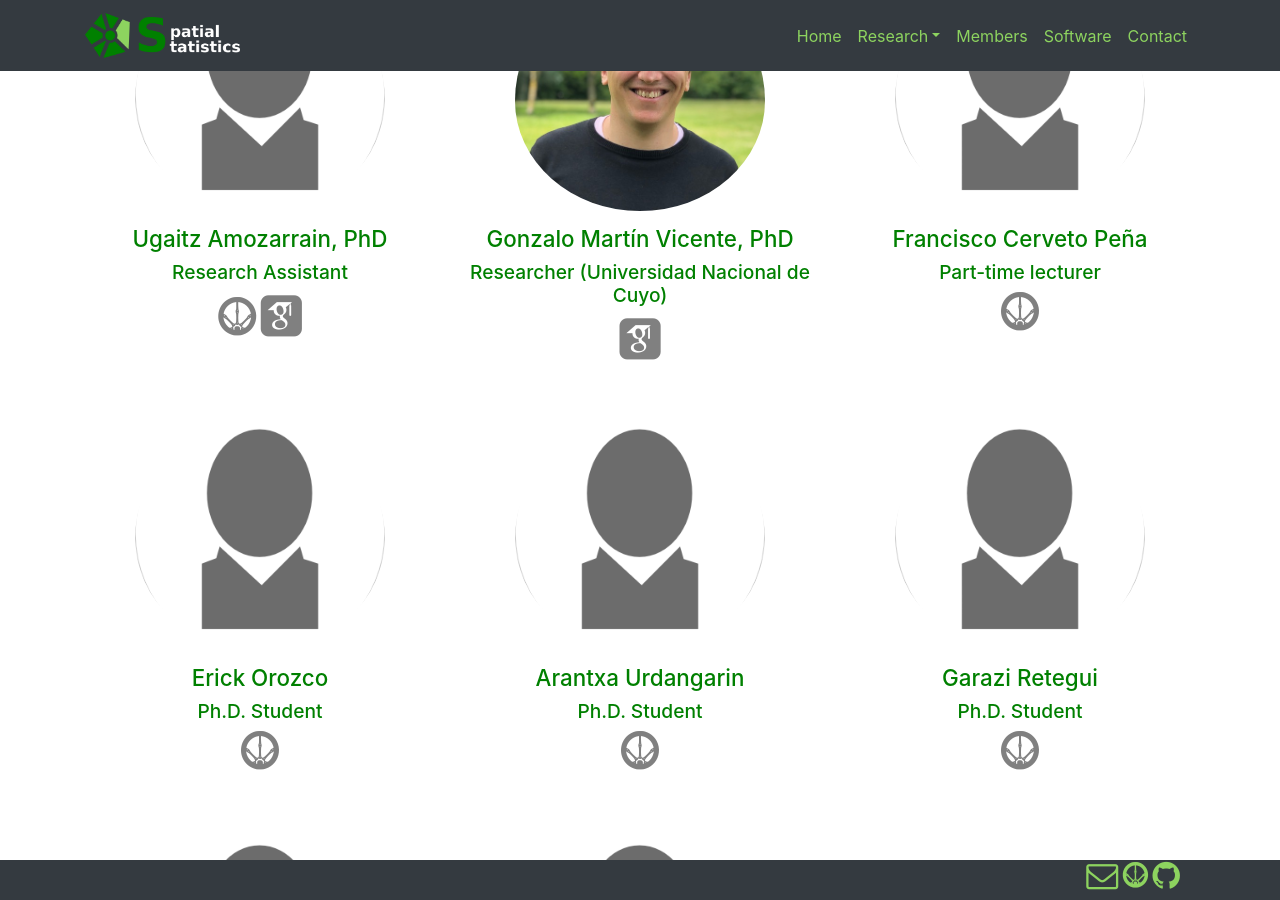
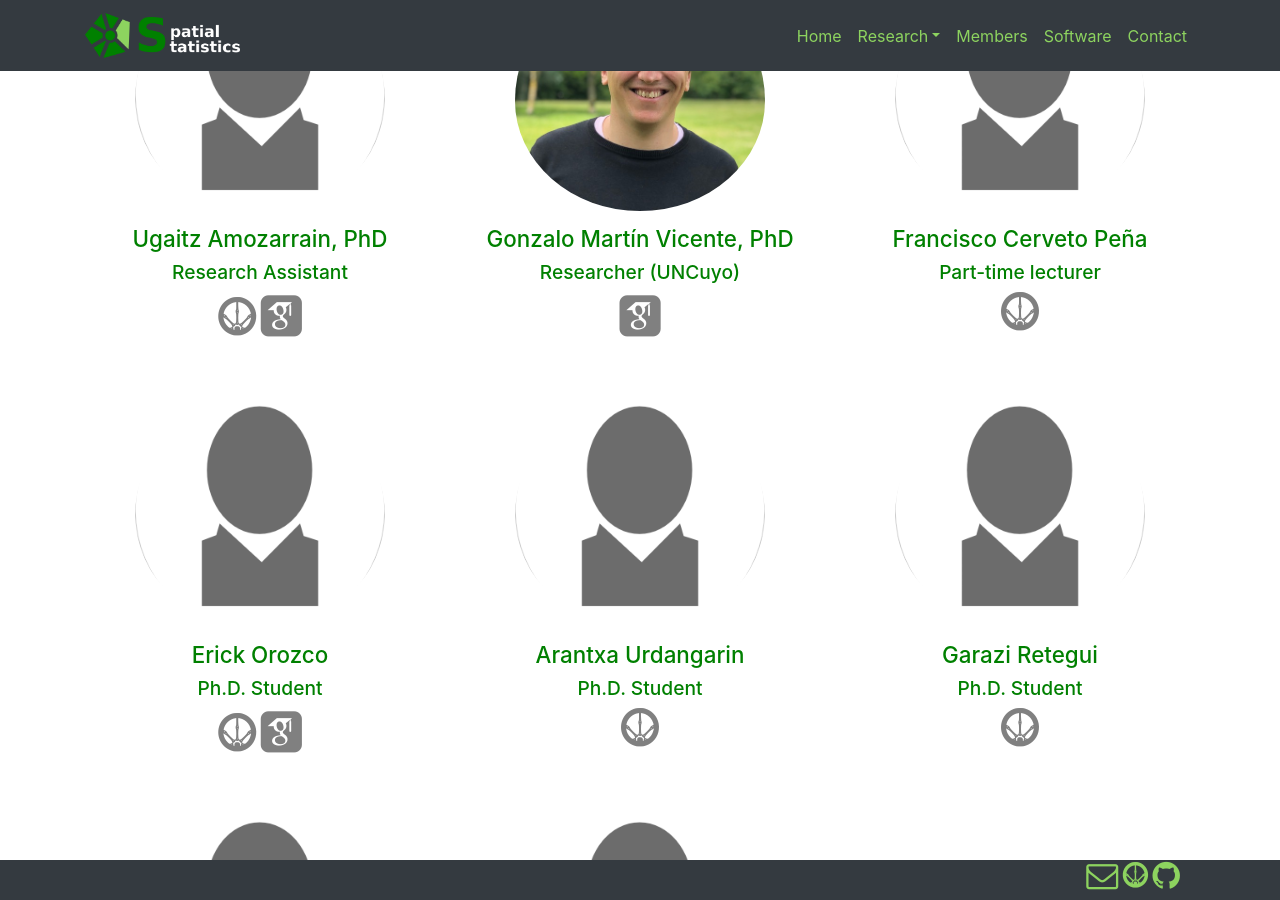
Before and after one commit to spatialstatisticsupna/spatialstatisticsupna.github.io, a Jekyll site: the page built from index.html, in a window 1280 px wide and 900 px high, scrolled down 4513 px. Built offline with Jekyll 4.4.1, drawn with Linux system fonts in a browser that asks for light colours; some web fonts are replaced; some of the changed text lies outside the part shown.

Commit message:
Update members.html

```diff
--- a/_includes/members.html
+++ b/_includes/members.html
@@ -152,24 +152,12 @@
                 <div class="service-box">
                     <img class="m-img" src="img/GroupMembers/Gonzalo.jpg"></img>
                     <h3 >Gonzalo Martín Vicente, PhD</h3>
-                    <h4 >Researcher (Universidad Nacional de Cuyo)</h4>
+                    <h4 >Researcher (UNCuyo)</h4>
                     <div id="u-social">
 		    <a href="https://scholar.google.com/citations?user=NjbJYe4AAAAJ&hl=en" target="_blank" style="opacity: 1;"><i class='ai ai-2x ai-google-scholar-square'></i></a>
                 </div>
                 </div>
             </div>
-            <!--<div class="col-lg-4 col-md-6 text-center">
-                <div class="service-box">
-                    <img class="m-img" src="img/GroupMembers/Manuel.jpg"></img>
-                    <h3 >Manuel Montesino, PhD.</h3>
-                    <h4 >Reseacher Assistant</h4>
-                    <div id="u-social">
-                <a href="http://www.unavarra.es/pdi?uid=811682" target="_blank" style="opacity: 1;"><i class="upna upna-2x upna-escudo"></i></a>
-                <a href="https://scholar.google.es/citations?user=UDXwO9oAAAAJ&hl=es&oi=ao" target="_blank" style="opacity: 1;"><i class='ai ai-2x ai-google-scholar-square'></i></a>
-                <a href="https://orcid.org/0000-0002-0822-600X" target="_blank" style="opacity: 1;"><i class='ai ai-2x ai-orcid'></i></a>
-                </div>
-                </div>
-            </div>-->
             <div class="col-lg-4 col-md-6 text-center">
                 <div class="service-box">
                     <img class="m-img" src="img/GroupMembers/user.png"></img>
@@ -180,7 +168,6 @@
               </div>
               </div>
             </div>
-
             <div class="col-lg-4 col-md-6 text-center">
                 <div class="service-box">
                     <img class="m-img" src="img/GroupMembers/user.png"></img>
@@ -188,10 +175,10 @@
                     <h4 >Ph.D. Student</h4>
                     <div id="u-social">
 		    <a href="http://www.unavarra.es/pdi?uid=811891" target="_blank" style="opacity: 1;"><i class="upna upna-2x upna-escudo"></i></a>
+		    <a href="https://scholar.google.com/citations?user=EKtbQ8sAAAAJ&hl=en" target="_blank" style="opacity: 1;"><i class='ai ai-2x ai-google-scholar-square'></i></a>
                 </div>
                 </div>
             </div>
-
             <div class="col-lg-4 col-md-6 text-center">
                 <div class="service-box">
                     <img class="m-img" src="img/GroupMembers/user.png"></img>
@@ -202,7 +189,6 @@
                 </div>
                 </div>
             </div>
-
 	    <div class="col-lg-4 col-md-6 text-center">
                 <div class="service-box">
                     <img class="m-img" src="img/GroupMembers/user.png"></img>
```
Also changed, not shown: other parts of _includes/members.html (+1 -3 lines). Lines whose indentation alone changed are shown as unchanged.
